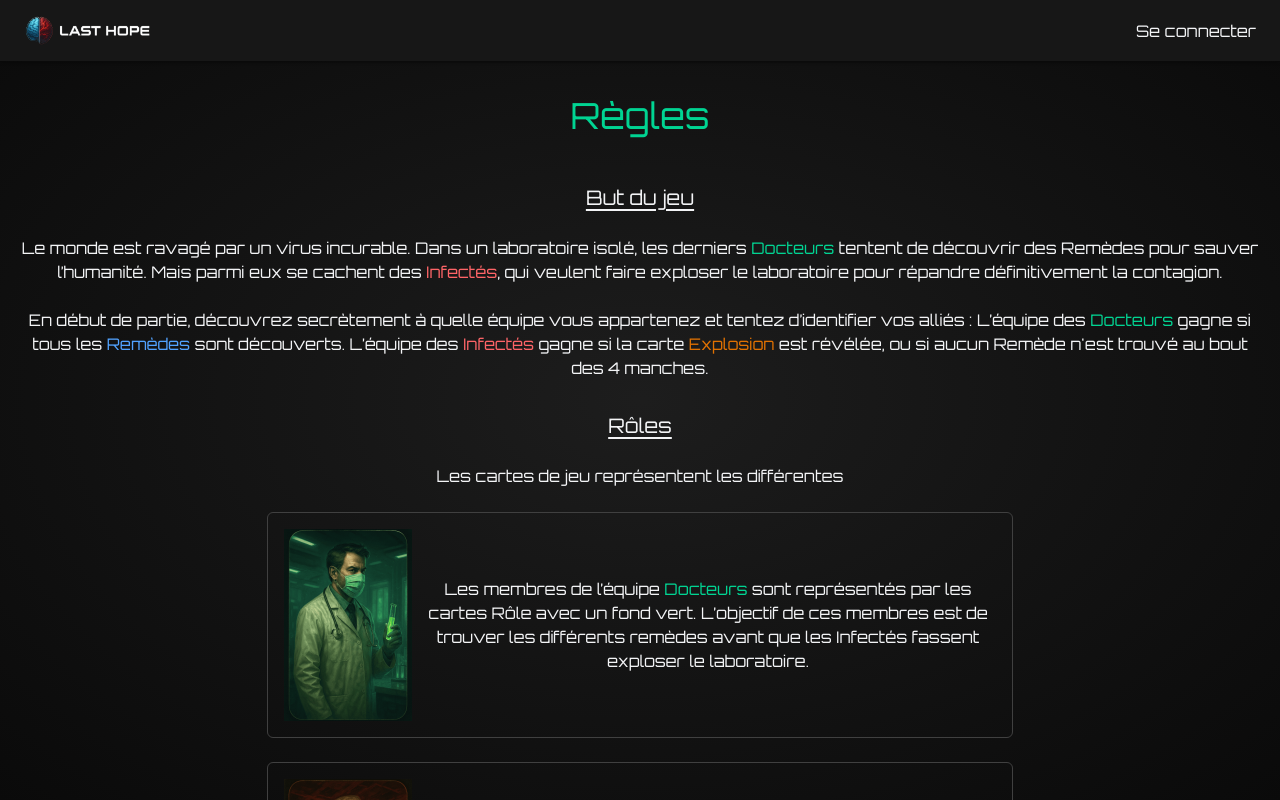
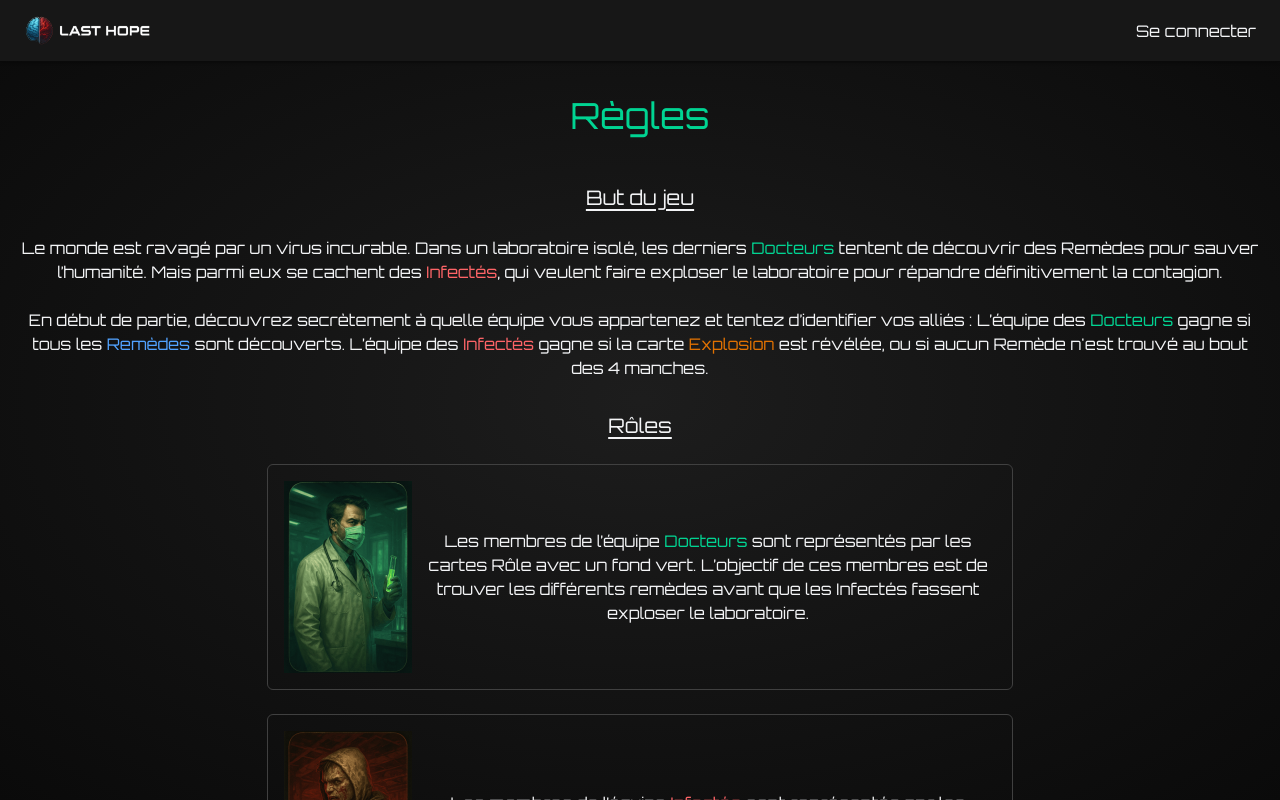
Before and after one commit to Nqbral/last-hope, a Next.js app in the folder workspaces/client/: page /rules in a window 1280 px wide. Shown: the top 800 px of the page. Built offline with nearby package versions, Linux system fonts and the light colour scheme; no server answers.

Commit message:
CLIENT - Correct typo rules

```diff
--- a/workspaces/client/src/app/rules/page.tsx
+++ b/workspaces/client/src/app/rules/page.tsx
@@ -48,7 +48,6 @@ export default function RulesPage() {
 
             <div className="flex flex-col items-center gap-6">
               <h2 className="text-xl underline underline-offset-4">Rôles</h2>
-              <p>Les cartes de jeu représentent les différentes</p>
               <div className="flex flex-col items-center gap-2 rounded-md border-1 border-neutral-700 p-4 md:flex-row">
                 <Image src={DoctorImg} alt="doctor" className="w-32" />
                 <p className="md:w-xl">
```
